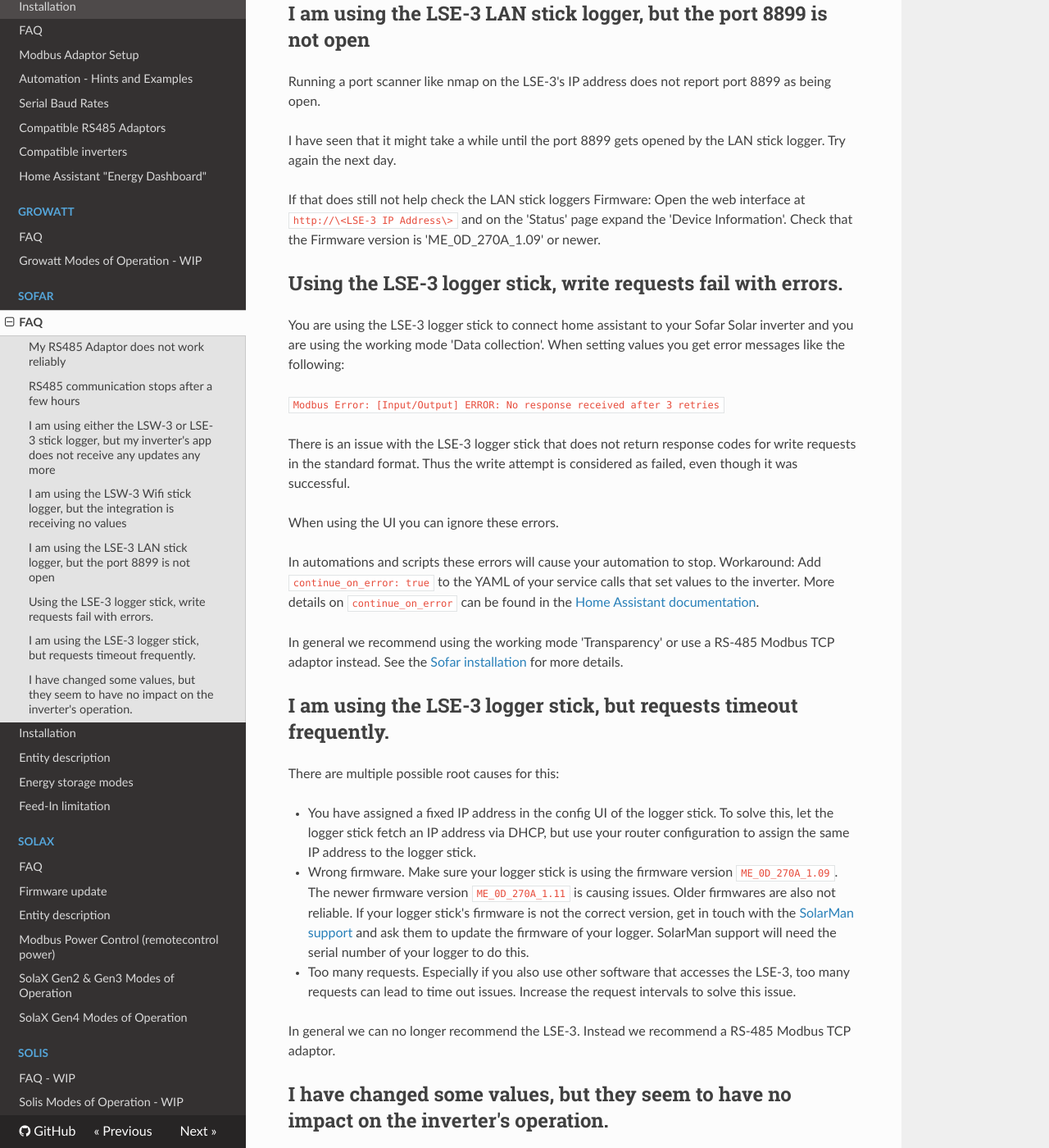
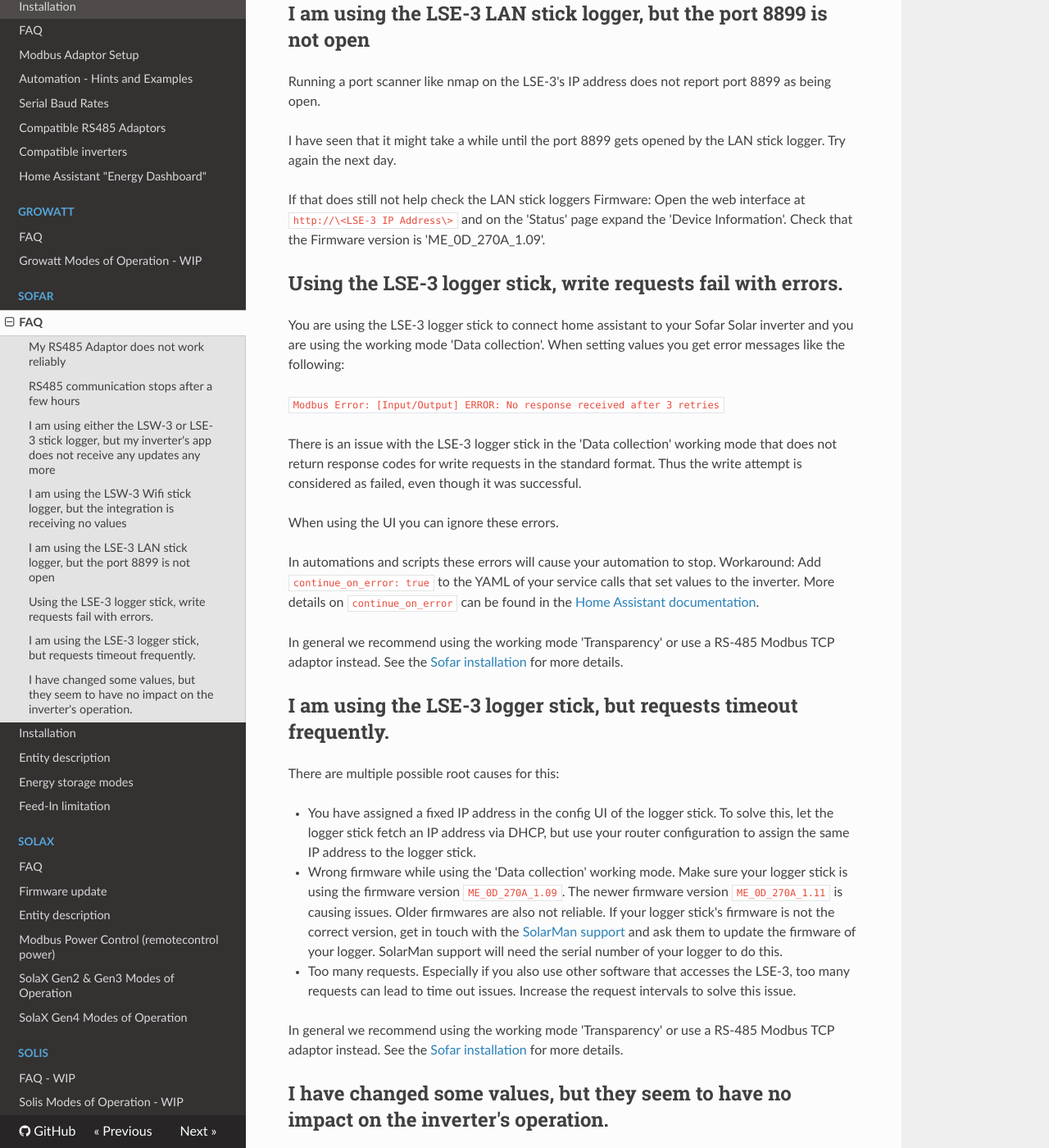
Before and after one commit to wills106/homeassistant-solax-modbus, an MkDocs documentation site: the page built from docs/sofar-faq.md, in a window 1280 px wide and 1400 px high, scrolled down 904 px. Shown: the whole window at 82% size. Built offline with MkDocs 1.6.1, drawn with Linux system fonts in a browser that asks for light colours; nearby versions of some CDN libraries.

Commit message:
Sofar doc: Typos and minor fixes

```diff
--- a/docs/sofar-faq.md
+++ b/docs/sofar-faq.md
@@ -22,7 +22,7 @@
 
 I have seen that it might take a while until the port 8899 gets opened by the LAN stick logger. Try again the next day.
 
-If that does still not help check the LAN stick loggers Firmware: Open the web interface at `http://\<LSE-3 IP Address\>` and on the 'Status' page expand the 'Device Information'. Check that the Firmware version is 'ME_0D_270A_1.09' or newer.
+If that does still not help check the LAN stick loggers Firmware: Open the web interface at `http://\<LSE-3 IP Address\>` and on the 'Status' page expand the 'Device Information'. Check that the Firmware version is 'ME_0D_270A_1.09'.
 
 ## Using the LSE-3 logger stick, write requests fail with errors.
 
@@ -30,7 +30,7 @@
 
 `Modbus Error: [Input/Output] ERROR: No response received after 3 retries`
 
-There is an issue with the LSE-3 logger stick that does not return response codes for write requests in the standard format. Thus the write attempt is considered as failed, even though it was successful.
+There is an issue with the LSE-3 logger stick in the 'Data collection' working mode that does not return response codes for write requests in the standard format. Thus the write attempt is considered as failed, even though it was successful.
 
 When using the UI you can ignore these errors.
 
@@ -43,10 +43,10 @@
 There are multiple possible root causes for this:
 
 - You have assigned a fixed IP address in the config UI of the logger stick. To solve this, let the logger stick fetch an IP address via DHCP, but use your router configuration to assign the same IP address to the logger stick.
-- Wrong firmware. Make sure your logger stick is using the firmware version `ME_0D_270A_1.09`. The newer firmware version `ME_0D_270A_1.11` is causing issues. Older firmwares are also not reliable. If your logger stick's firmware is not the correct version, get in touch with the [SolarMan support](https://www.solarmanpv.com/supportservice/service-contact/) and ask them to update the firmware of your logger. SolarMan support will need the serial number of your logger to do this.
+- Wrong firmware while using the 'Data collection' working mode. Make sure your logger stick is using the firmware version `ME_0D_270A_1.09`. The newer firmware version `ME_0D_270A_1.11` is causing issues. Older firmwares are also not reliable. If your logger stick's firmware is not the correct version, get in touch with the [SolarMan support](https://www.solarmanpv.com/supportservice/service-contact/) and ask them to update the firmware of your logger. SolarMan support will need the serial number of your logger to do this.
 - Too many requests. Especially if you also use other software that accesses the LSE-3, too many requests can lead to time out issues. Increase the request intervals to solve this issue.
 
-In general we can no longer recommend the LSE-3. Instead we recommend a RS-485 Modbus TCP adaptor.
+In general we recommend using the working mode 'Transparency' or use a RS-485 Modbus TCP adaptor instead. See the [Sofar installation](sofar-installation.md) for more details.
 
 
 ## I have changed some values, but they seem to have no impact on the inverter's operation.
```
Also changed, not shown: docs/sofar-installation.md (+2 -2 lines).
